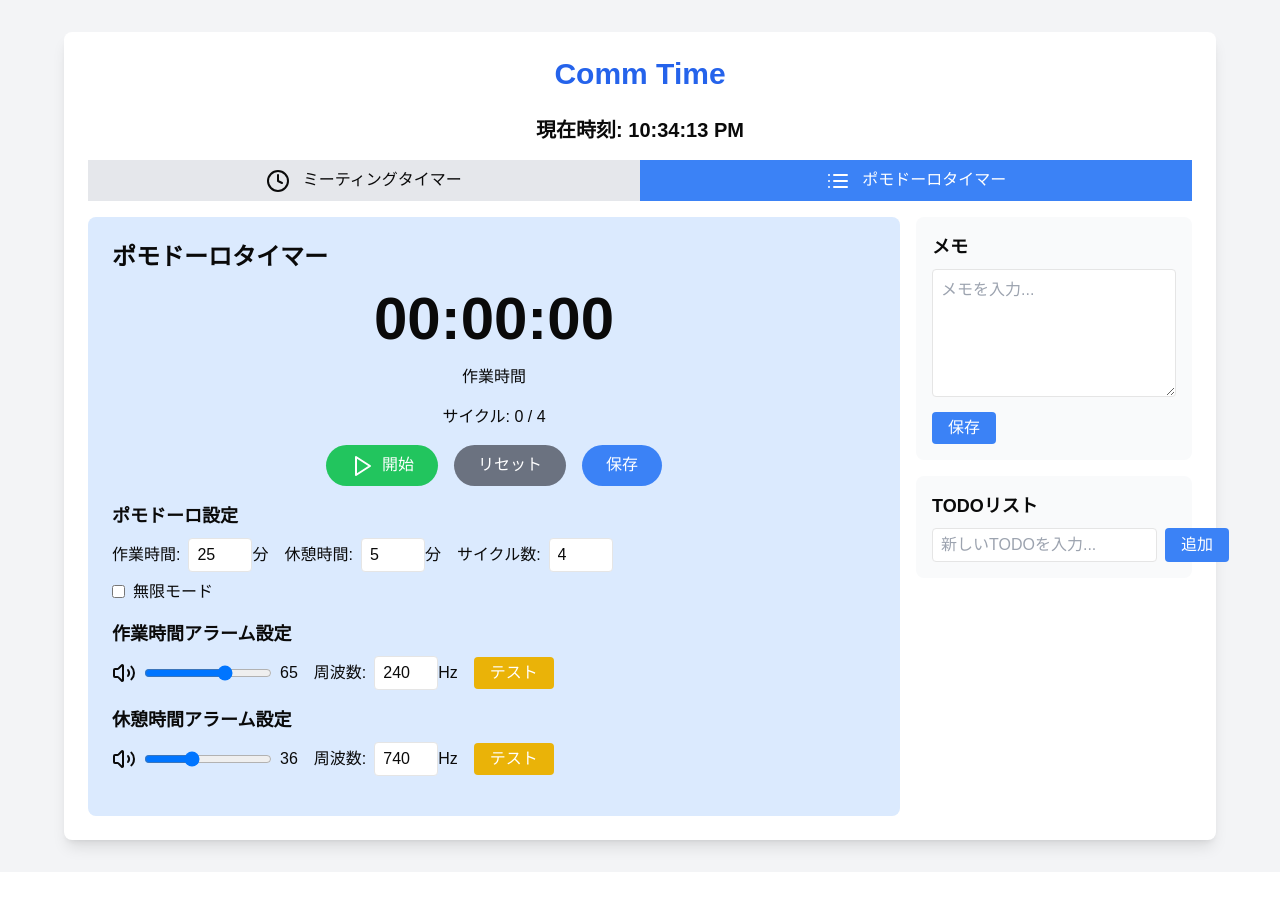
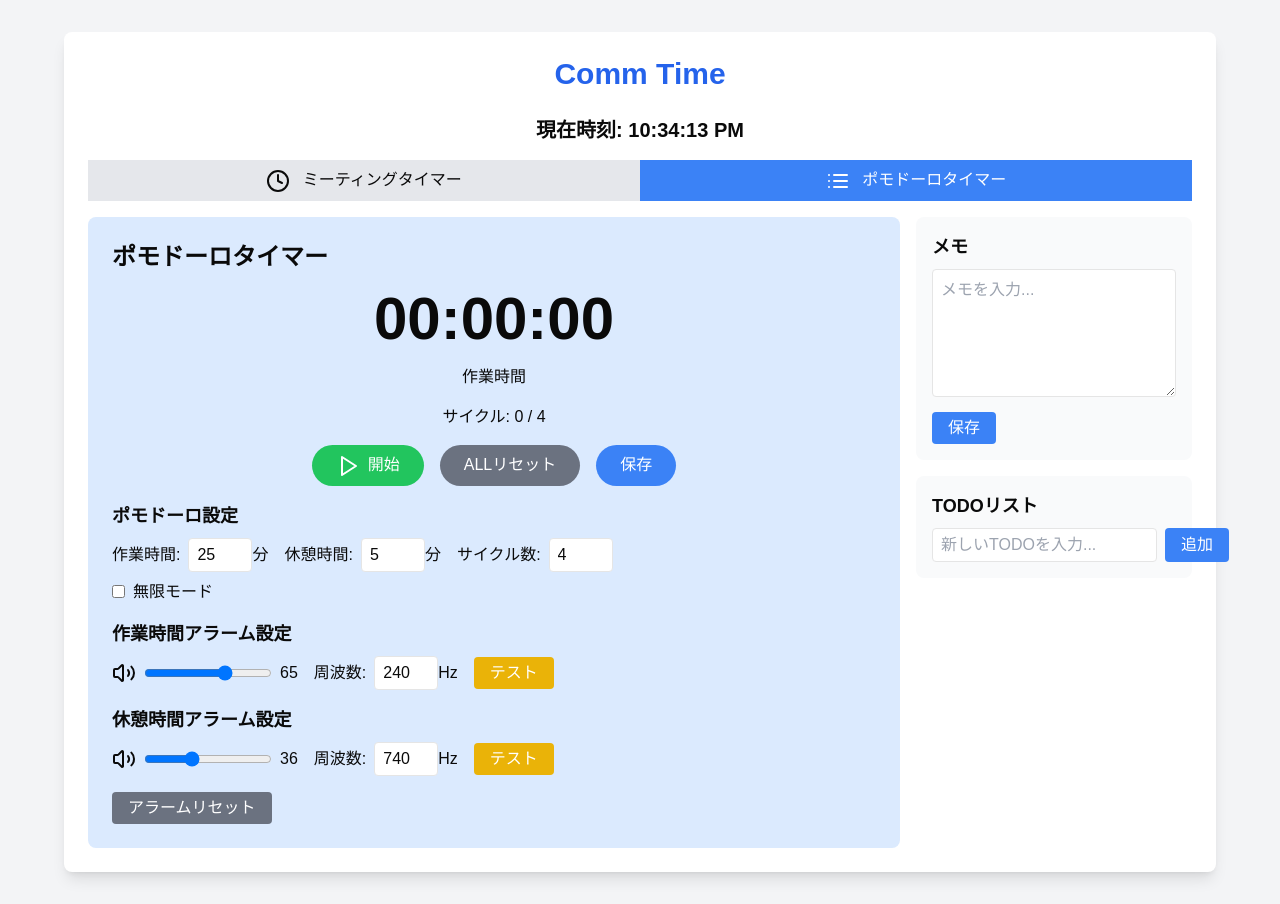
Before and after one commit to BoxPistols/comm-time, a Next.js app: page / in a window 1280 px wide. Both pictures are taken after a click on the button "ポモドーロタイマー". Before the commit the page ends 872 px from the top, so only its background shows below. Built offline with nearby package versions, Linux system fonts and the light colour scheme.

Commit message:
POMO Timer Update

```diff
--- a/components/comm-time.tsx
+++ b/components/comm-time.tsx
@@ -799,7 +799,7 @@ export function CommTimeComponent() {
                       onClick={() =>
                         setMeetingAlarmSettings(initialMeetingAlarmSettings)
                       }
-                      className="px-4 py-1 bg-yellow-500 hover:bg-yellow-600 text-white rounded"
+                      className="px-4 py-1 bg-gray-500 hover:bg-yellow-600 text-white rounded"
                     >
                       リセット
                     </button>
@@ -881,7 +881,7 @@ export function CommTimeComponent() {
                     onClick={resetPomodoroTimer}
                     className="px-6 py-2 rounded-full bg-gray-500 hover:bg-gray-600 text-white"
                   >
-                    リセット
+                    ALLリセット
                   </button>
                   <button
                     type="button"
@@ -1104,6 +1104,16 @@ export function CommTimeComponent() {
                     </button>
                   </div>
                 </div>
+
+                <button
+                      type="button"
+                      onClick={() =>
+                        setPomodoroSettings(initialPomodoroSettings)
+                      }
+                      className="px-4 py-1 bg-gray-500 hover:bg-yellow-600 text-white rounded"
+                    >
+                      アラームリセット
+                    </button>
               </div>
             )}
           </div>
```
